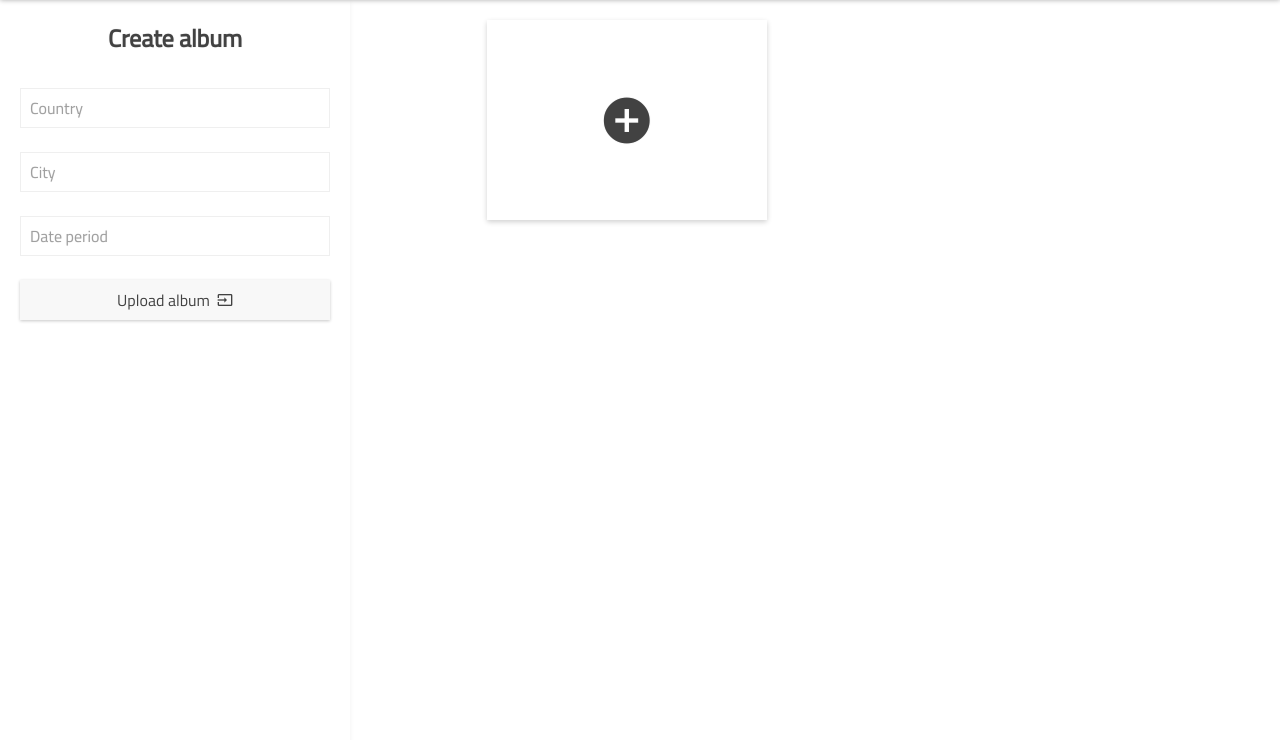
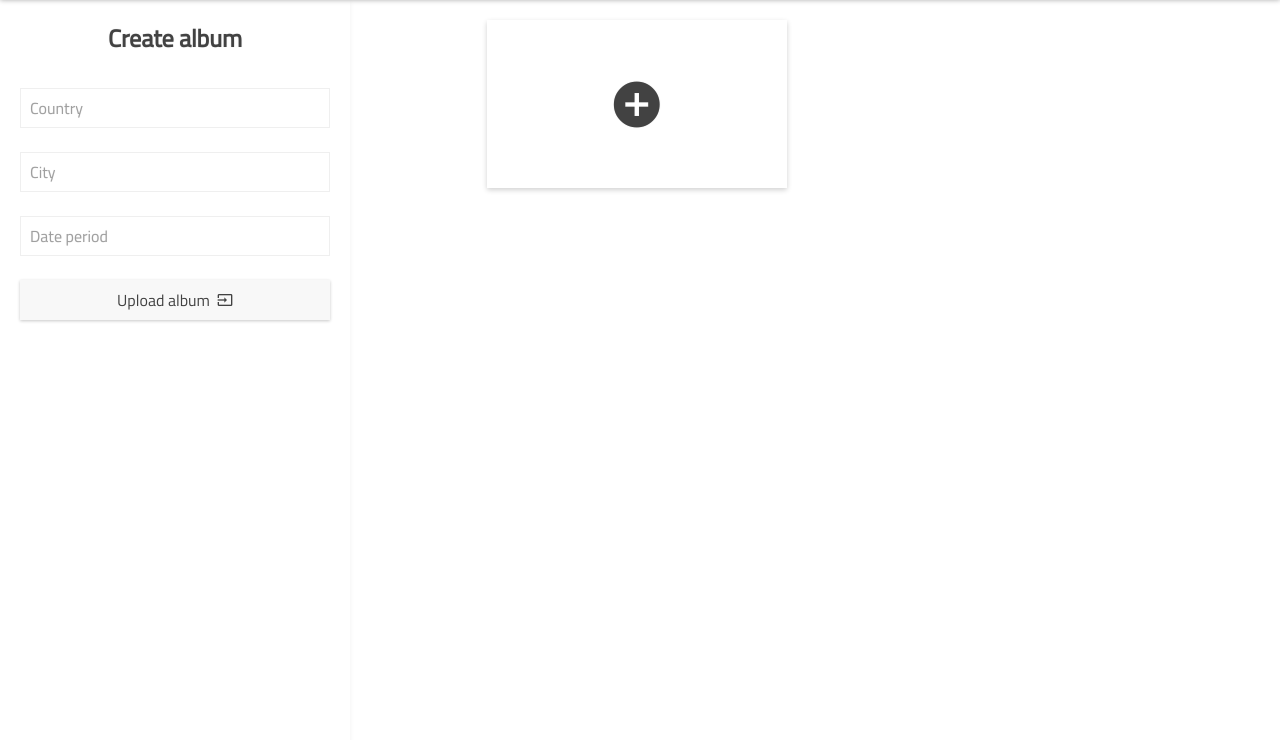
Before and after one commit to albinmedoc/destination-line, a Flask app: page /new/album in a window 1280 px wide. Shown: the part 60-800 px from the top of the page. Run offline with Flask 2, Linux system fonts and the light colour scheme; the visitor is signed in with stand-in values (Sample User, id 1); some libraries are stand-ins or nearby versions.

Commit message:
Bilder förhandsvisas i 16:9 format

```diff
--- a/static/css/edit_album.css
+++ b/static/css/edit_album.css
@@ -35,8 +35,8 @@
 .post,
 #upload_btn {
     position: relative;
-    height: 200px;
-    width: 100%;
+    width: 300px;
+    height: 168px;
     transform: none;
     box-shadow: 0 2px 5px rgb(209, 209, 209);
     animation: fade_in .5s forwards;
--- a/static/js/edit_album.js
+++ b/static/js/edit_album.js
@@ -32,16 +32,6 @@ $(document).ready(function () {
                                 console.log("You can only upload " + UPLOAD_LIMIT + " images in total!");
                                 return;
                             }
-
-                            image = new Image();
-                            image.onload = function (e) {
-                                return function (e) {
-                                    console.log(image.width);
-                                    console.log(image.height);
-                                }
-                            }(e);
-                            image.src = e.target.result;
-
 
                             //Kollar om bilden redan är i listan
                             if (!(e.target.result in images)) {
```
